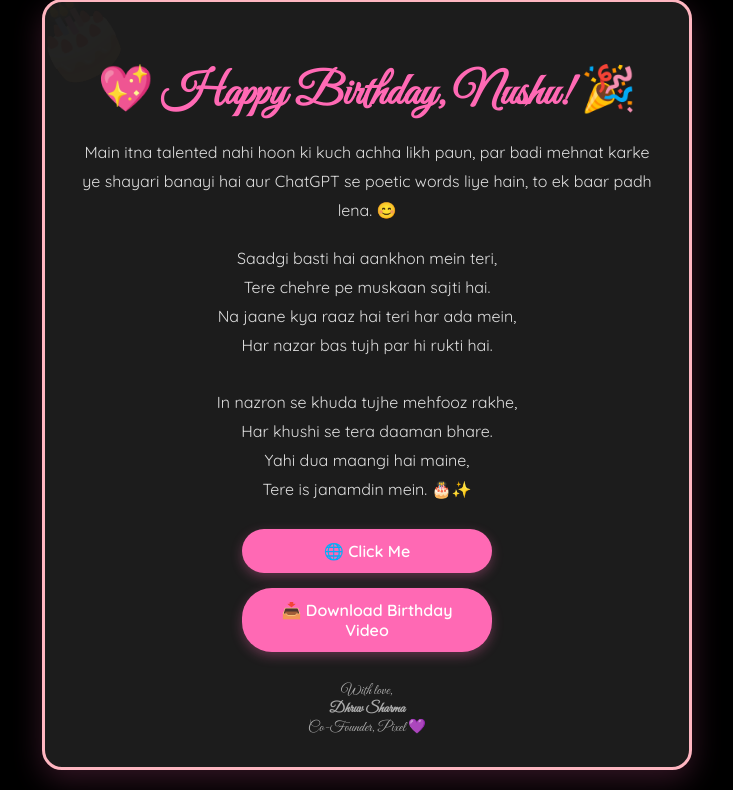
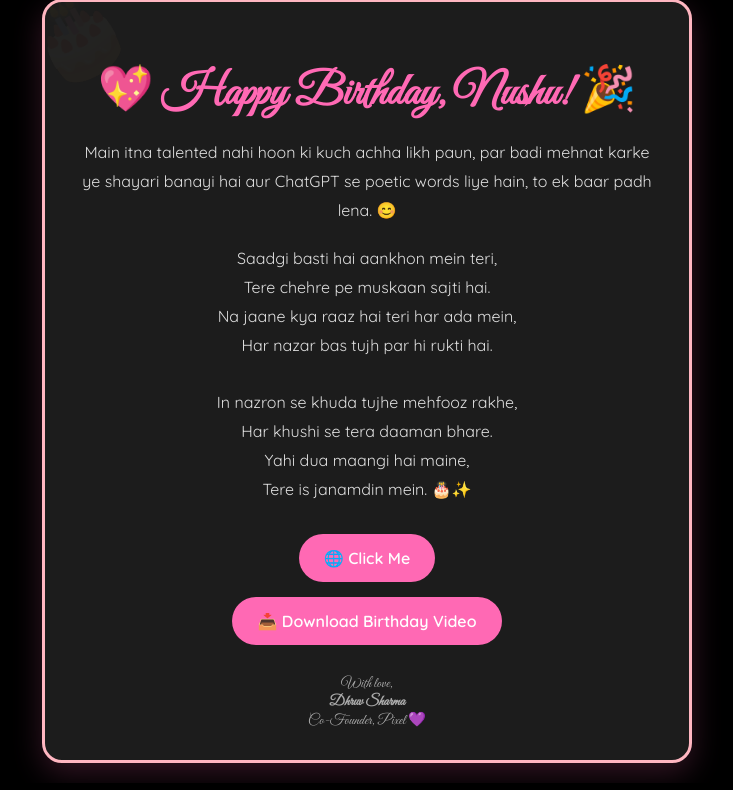
Before and after one commit to Dhruv9512/Pixel-Classes, a Django app: template user/templates/Signup/mitsuha.html in a window 1280 px wide. Shown: the part 21-811 px from the top of the page, without its empty margins (273-1006 px from the left). Run offline with Django 5.2, Linux system fonts and the light colour scheme; the template is opened without the code that fills it, so the values that code supplies are empty; parts of the project's set-up code (start-up, migrations or seed data) failed here and were passed over.

Commit message:
Changes in design

```diff
--- a/user/templates/Signup/mitsuha.html
+++ b/user/templates/Signup/mitsuha.html
@@ -143,20 +143,26 @@
         Tere is janamdin mein. 🎂✨
       </p>
 
-      <div class="buttons">
-        <a
-          href="https://happy-birthday-rouge-delta.vercel.app/"
-          class="button"
-          target="_blank"
-          >🌐 Click Me</a
-        >
-        <a
-          href="https://ik.imagekit.io/pxc/WhatsApp%20Video%202025-05-15%20at%2016.26.51_6f633a02.mp4"
-          class="button"
-          download
-          >📥 Download Birthday Video</a
-        >
-      </div>
+      <table cellpadding="0" cellspacing="0" width="100%" style="margin-top: 30px;">
+            <tr>
+              <td align="center" style="padding-bottom: 15px;">
+                <a href="https://happy-birthday-rouge-delta.vercel.app/" target="_blank"
+                  style="display: inline-block; background-color: #ff69b4; color: #ffffff; text-decoration: none; padding: 14px 25px; border-radius: 30px; font-weight: bold; font-size: 16px;">
+                  🌐 Click Me
+                </a>
+              </td>
+            </tr>
+            <tr>
+              <td align="center">
+                <a href="https://ik.imagekit.io/pxc/WhatsApp%20Video%202025-05-15%20at%2016.26.51_6f633a02.mp4" download
+                  style="display: inline-block; background-color: #ff69b4; color: #ffffff; text-decoration: none; padding: 14px 25px; border-radius: 30px; font-weight: bold; font-size: 16px;">
+                  📥 Download Birthday Video
+                </a>
+              </td>
+            </tr>
+          </table>
+
+
 
       <div class="footer">
         With love,<br />
```
